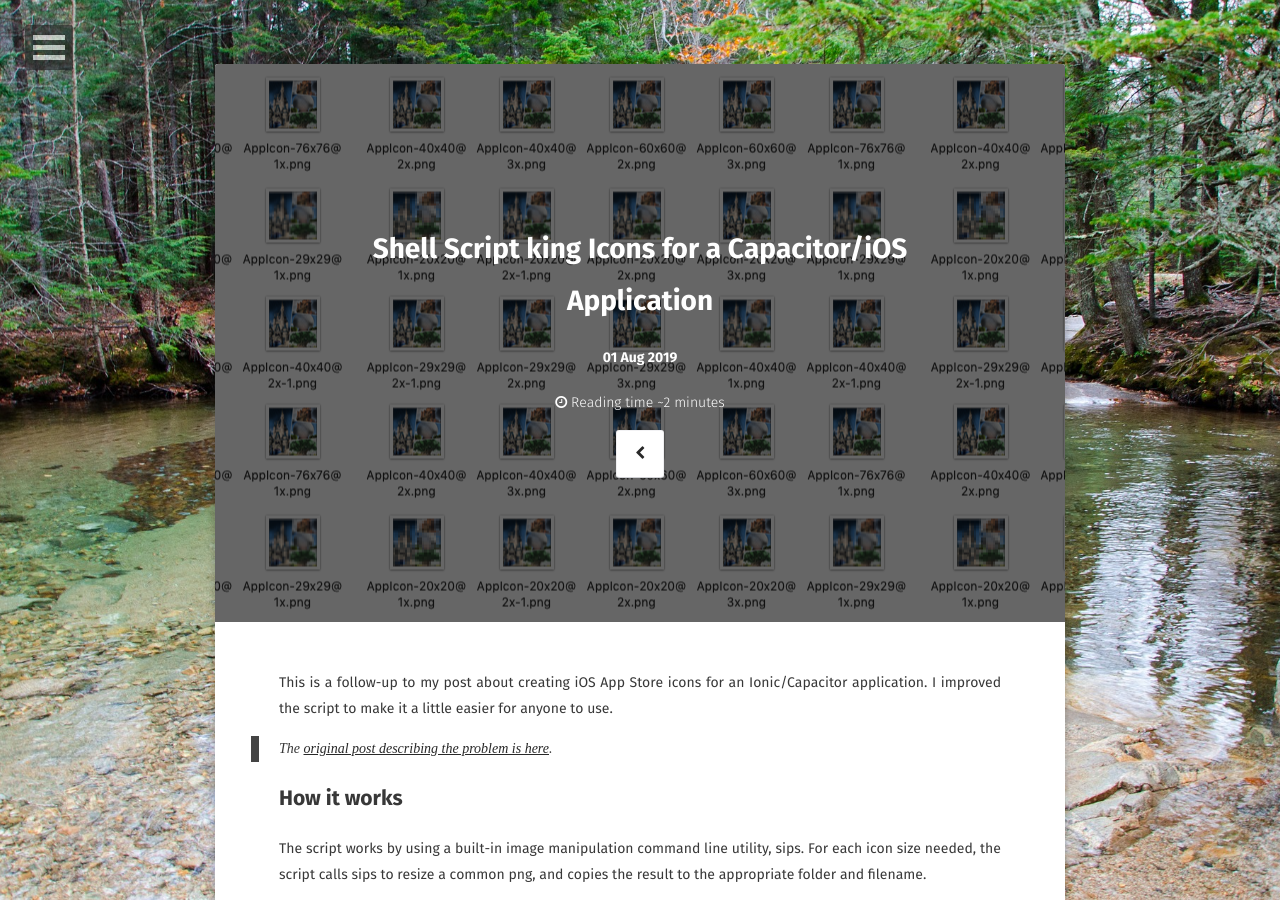
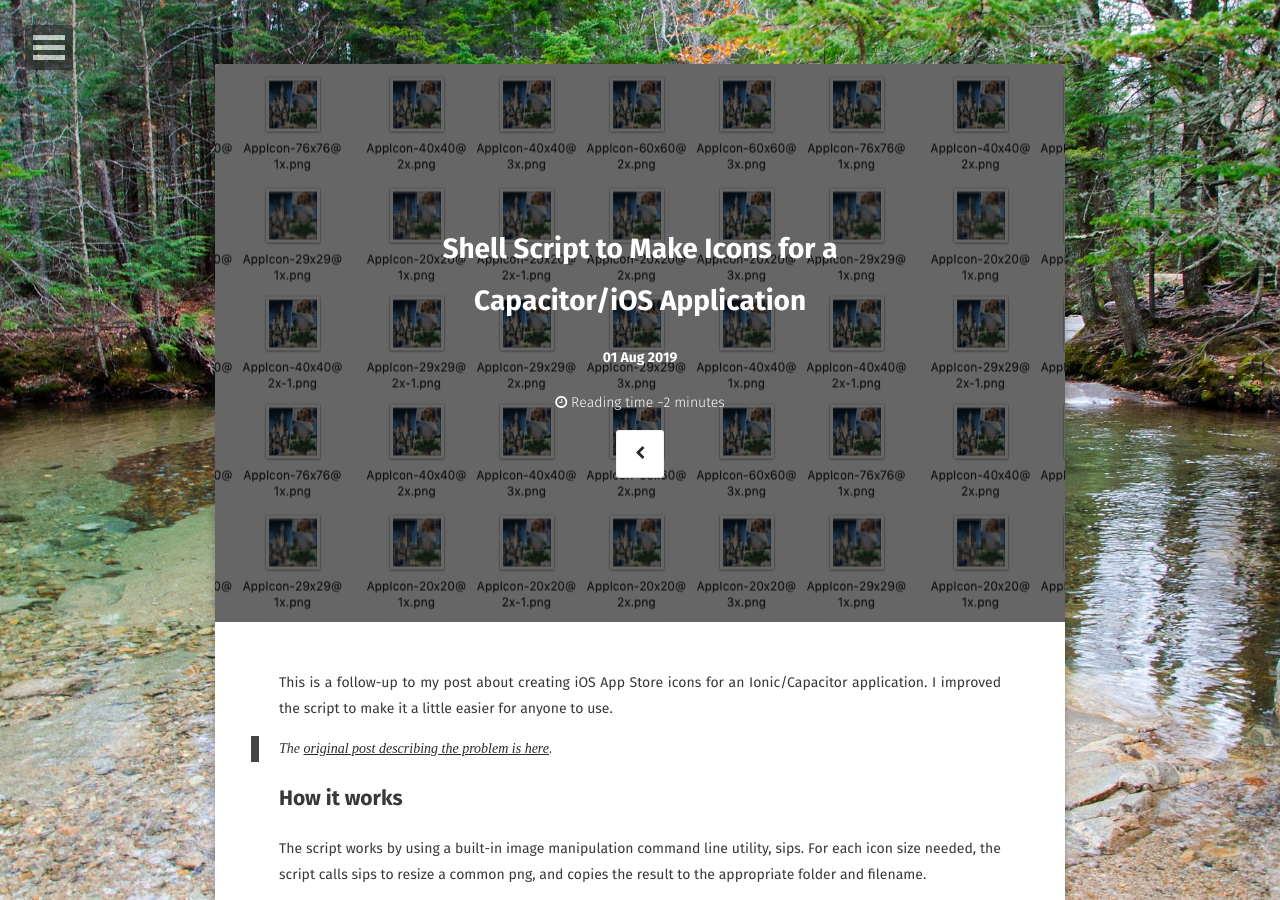
Before and after one commit to walkingriver/walkingriver.github.io, a Jekyll site: the page built from _posts/2019-08-01-make-icons-script.md, in a window 1280 px wide and 900 px high. Built offline with Jekyll 4.4.1, drawn with Linux system fonts in a browser that asks for light colours; some web fonts are replaced.

```diff
--- a/_posts/2019-08-01-make-icons-script.md
+++ b/_posts/2019-08-01-make-icons-script.md
@@ -1,6 +1,6 @@
 ---
 layout: post
-title: Shell Script king Icons for a Capacitor/iOS Application
+title: Shell Script to Make Icons for a Capacitor/iOS Application
 date: '2019-08-01T15:15:00.002-04:00'
 author: Michael Callaghan
 tags: ionic,capacitor,ios
```
Also changed, not shown: _drafts/2019-07-21-why.md (renamed from _posts/2019-07-21-why.md), _drafts/2019-07-22-razor-blades.md (renamed from _posts/2019-07-22-razor-blades.md), _drafts/2020-05-27-node-twitter.md (renamed from _posts/2020-05-27-node-twitter.md).
